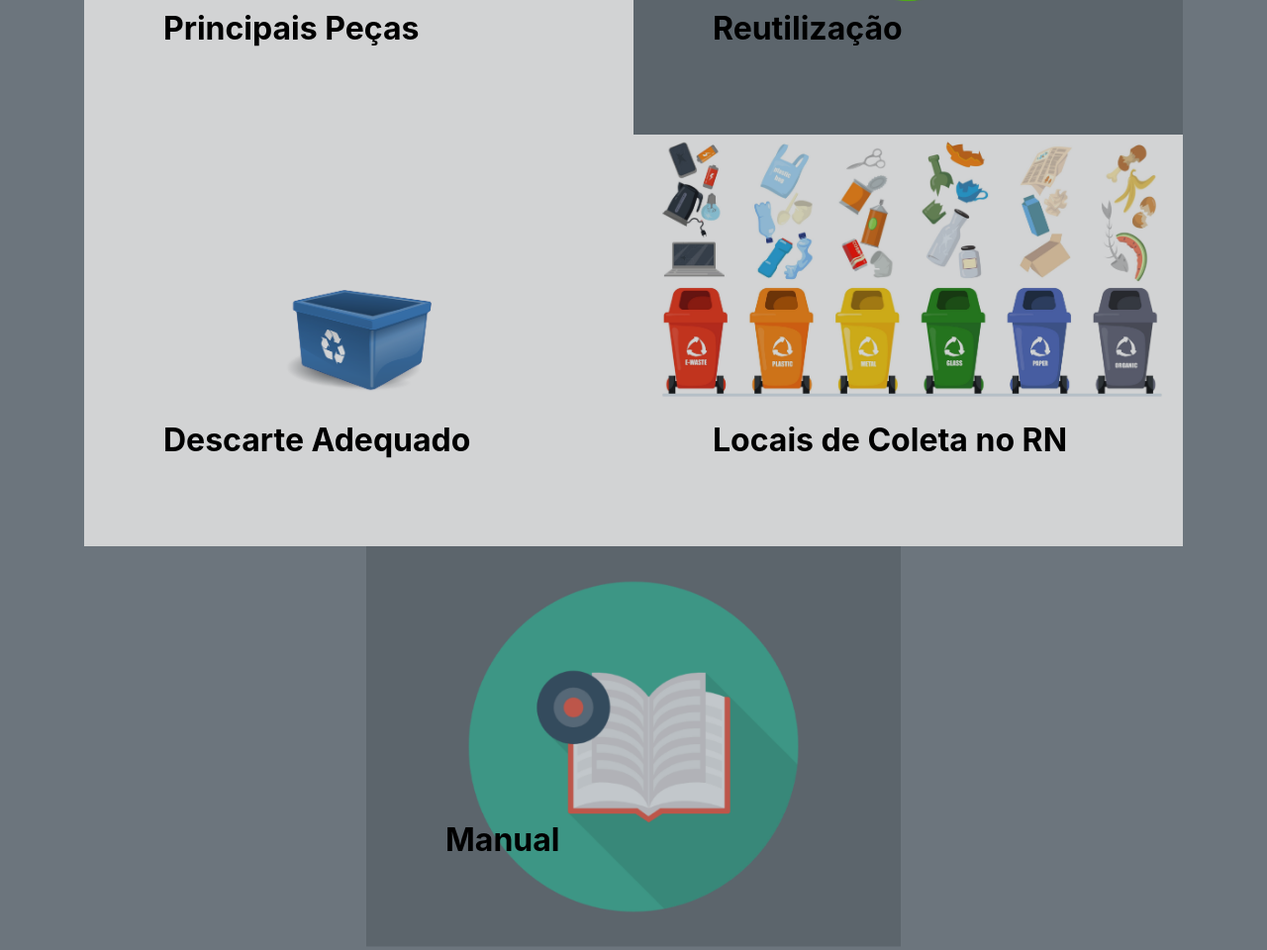
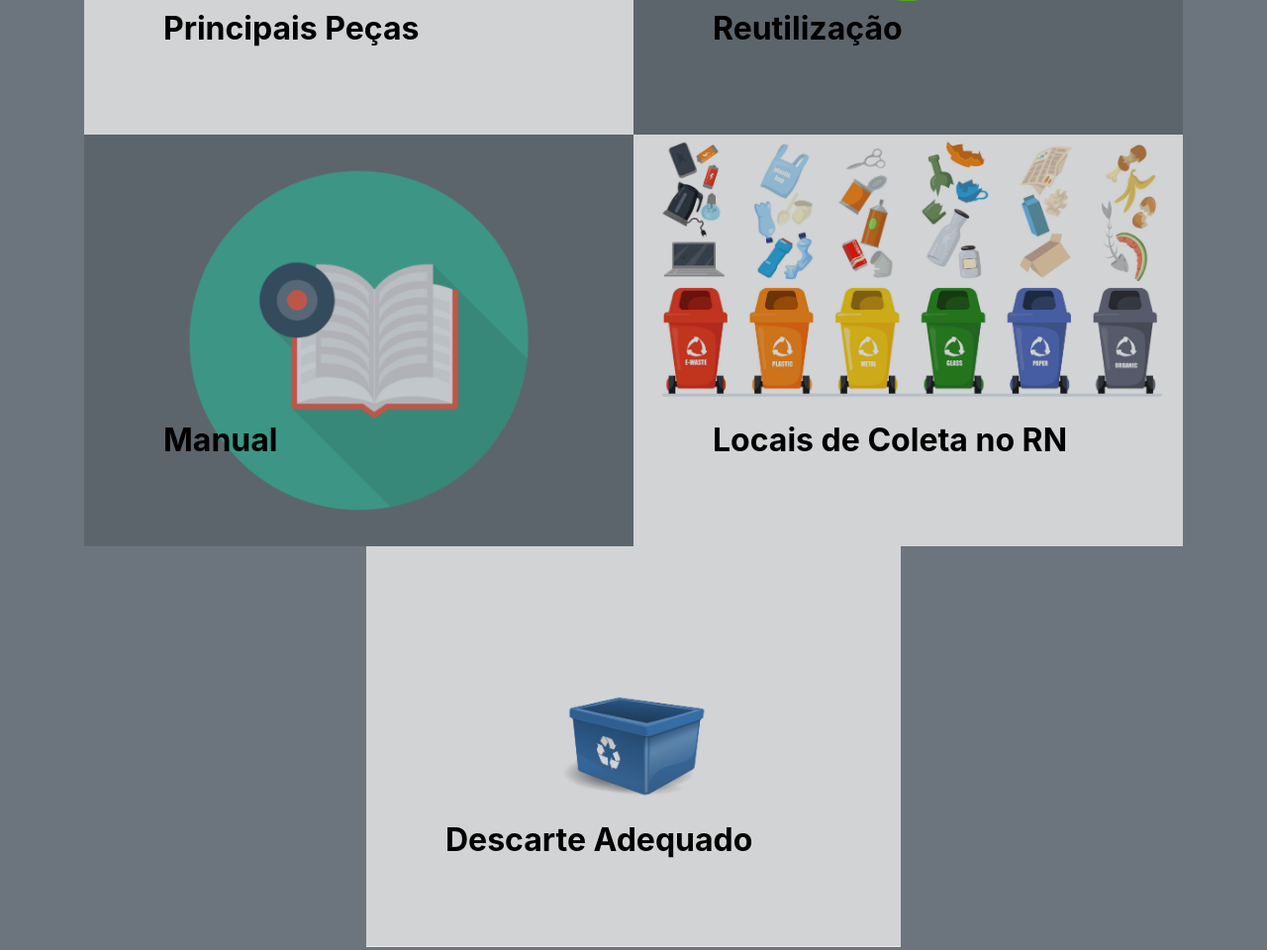
Before and after one commit to eletrodescarte/eletrodescarte.github.io, a website with bundled scripts: page index.html in a window 1280 px wide. Shown: the part 1760-2720 px from the top of the page at 99% size. Built offline with nearby package versions, Linux system fonts and the light colour scheme.

Commit message:
Update index.html

```diff
--- a/index.html
+++ b/index.html
@@ -137,14 +137,15 @@ Projeto realizado por alunos.</em>
           </a>
         </div>
 
-         <div class="col-lg-6 bg-secondary">
-          <a class="portfolio-item" href="descarte.html">
+
+          <div class="col-lg-6">
+            <a class="portfolio-item" href="manual.html">
               <div class="caption">
                 <div class="caption-content">
-                <div style="color: black;" class="h2"><strong>Descarte Adequado</strong></div>
+                  <div style="color: black;" class="h2"><strong>Manual</strong></div>
                 </div>
               </div>
-            <img class="img-fluid" src="img/descarte.png" alt="">
+              <img class="img-fluid" src="img/manual.png" alt="">
             </a>
           </div>
 
@@ -160,13 +161,13 @@ Projeto realizado por alunos.</em>
         </div>
  <div class="row justify-content-md-center">
   <div class="col-lg-6">
-          <a class="portfolio-item" href="manual.html">
+    <a class="portfolio-item" href="descarte.html">
       <div class="caption">
         <div class="caption-content">
-                <div style="color: black;" class="h2"><strong>Manual</strong></div>
+          <div style="color: black;" class="h2"><strong>Descarte Adequado</strong></div>
         </div>
       </div>
-            <img class="img-fluid" src="img/manual.png" alt="">
+      <img class="img-fluid" src="img/descarte.png" alt="">
     </a>
   </div>
         </div>
```
Lines whose indentation alone changed are shown as unchanged.
